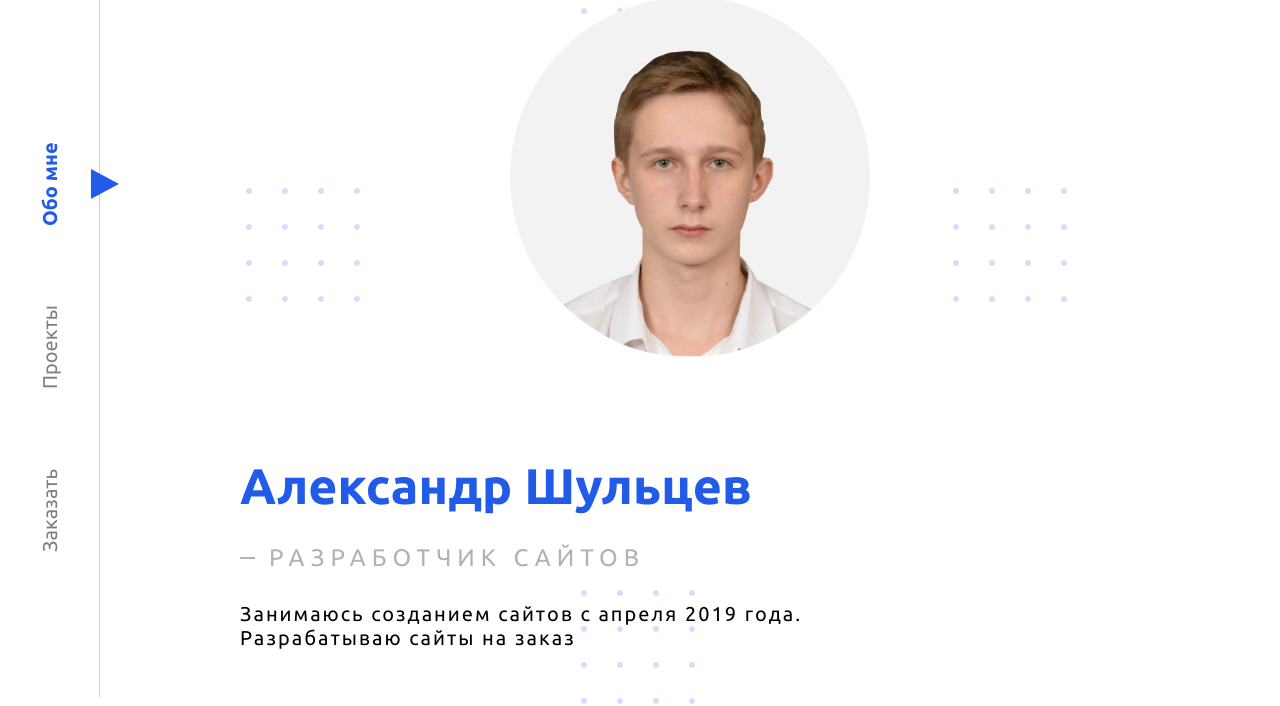
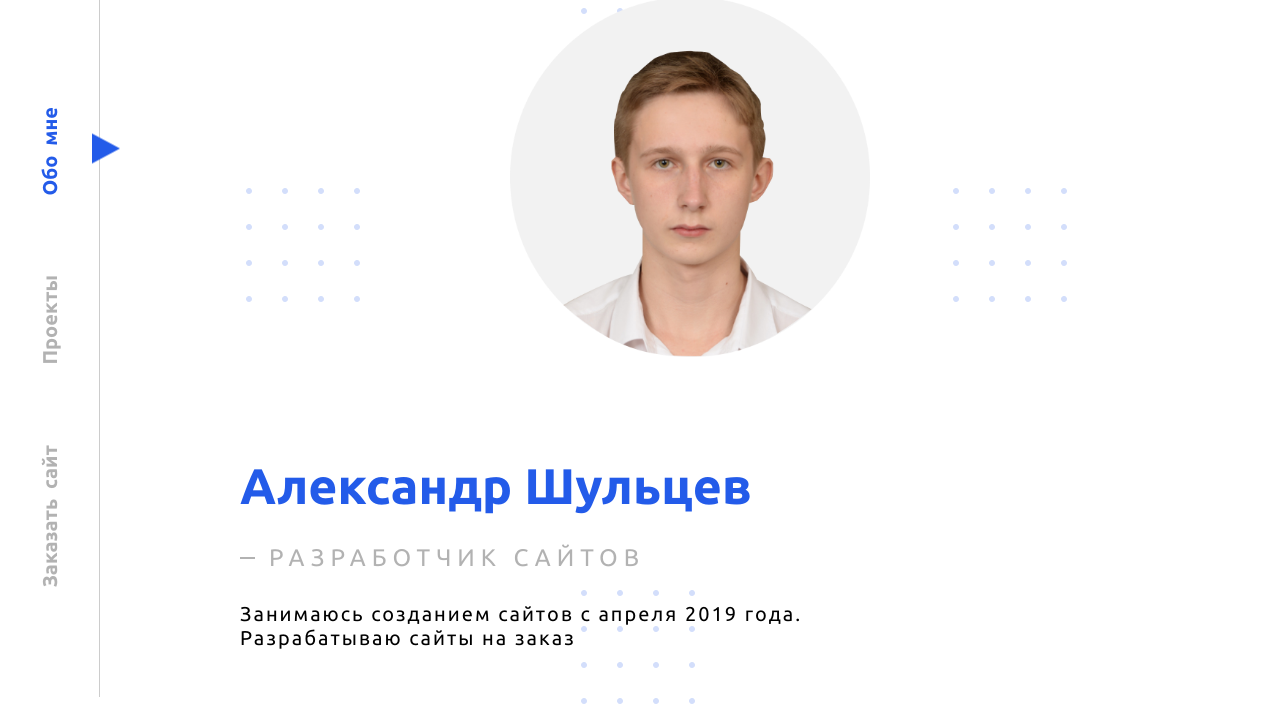
Before and after one commit to Alexander-Shultsev/personal_site_web_developer, a plain HTML site: page index.html in a window 1280 px wide. Shown: the part 103-809 px from the top of the page. Drawn offline with nearby package versions, Linux system fonts and the light colour scheme.

Commit message:
nav full

```diff
--- a/assets/style/main.css
+++ b/assets/style/main.css
@@ -76,14 +76,16 @@ button {
     display: flex;
     flex-direction: column;
     justify-content: space-around;
-    height: 70%;
+    height: 80%;
 }
 
 .menu__nav > a {
-    transform: rotate(-90deg);
-    font-weight: 400;
+    writing-mode: vertical-lr;
+    transform: rotate(180deg);
+    font-weight: 700;
     font-size: 20px;
-    color: rgba(0,0,0,.5);
+    color: rgba(0,0,0,.3);
+    word-spacing: 5px;
 
     transition: .1s;
 }
@@ -93,7 +95,6 @@ button {
 }
 
 .menu__nav > .active {
-    font-weight: 700;
     color: var(--c_main);
     cursor: default;
 }
@@ -106,12 +107,12 @@ button {
     content: "";
 
     position: absolute;
-    right: 50%; top: 53px;
-    transform: translateX(50%);
+    right: 40px; top: 53%;
+    transform: translate(-50%, -50%);
 
-    border-left: 15px solid transparent;
-    border-right: 15px solid transparent;
-    border-top: 28px solid var(--c_main);
+    border-top: 15px solid transparent;
+    border-bottom: 15px solid transparent;
+    border-right: 28px solid var(--c_main);
 }
 
 
--- a/index.html
+++ b/index.html
@@ -16,7 +16,7 @@
             <nav class="menu__nav">
                 <a id="about_me" data-scroll="#about_me_s" class="active" href="#">Обо мне</a>
                 <a id="projects" data-scroll="#projectsHeight" href="#">Проекты</a>
-                <a id="order" data-scroll="#order_s" href="#">Заказать</a>
+                <a id="order" data-scroll="#order_s" href="#">Заказать сайт</a>
             </nav>
         </div>
     </aside>
```
